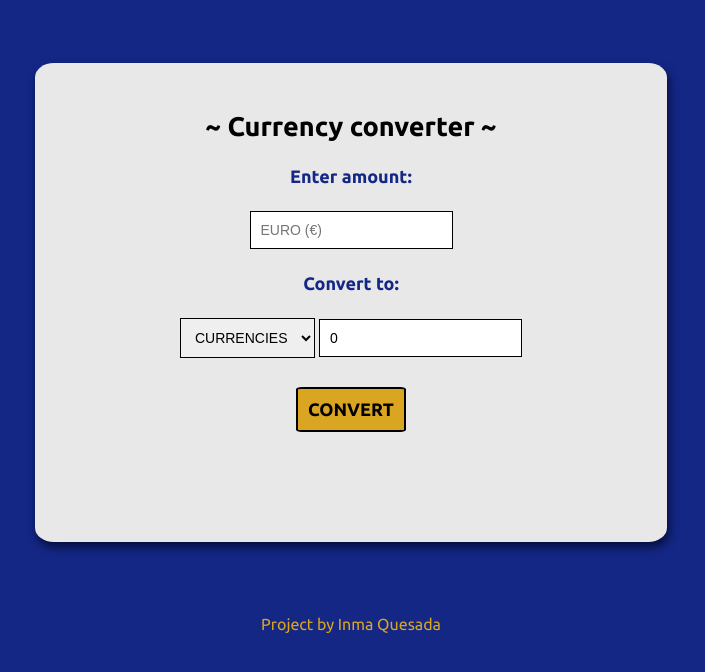
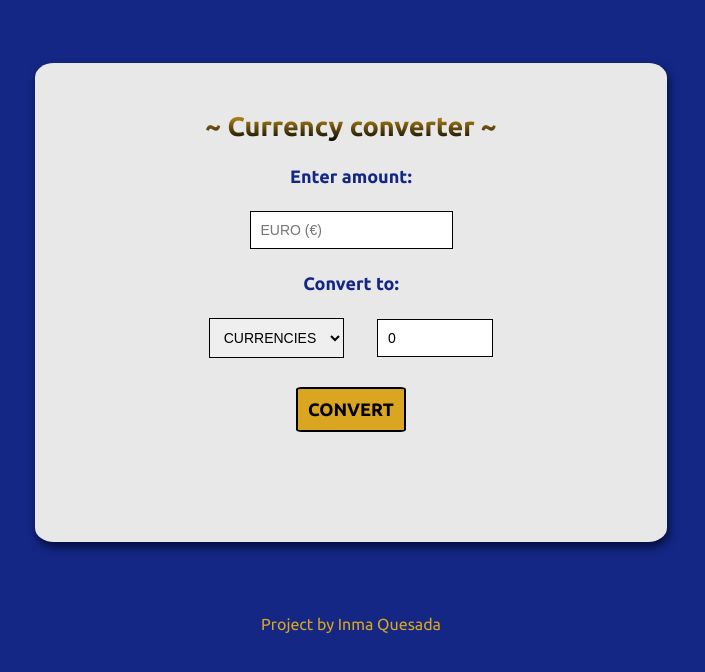
Before and after one commit to nihvix/coin-converter, a plain HTML site: page index.html in a window 1280 px wide. Shown: the whole page, without its empty margins (289-994 px from the left). Drawn offline with Linux system fonts and the light colour scheme.

Commit message:
CSS code clean & organised

```diff
--- a/style.css
+++ b/style.css
@@ -41,24 +41,21 @@
 /*------------------------------
         ELEMENTS IN MAIN
   ------------------------------*/
+h2 {
+    font-weight: 600;
+    background: -webkit-linear-gradient(goldenrod, black);
+    -webkit-background-clip: text;
+    -webkit-text-fill-color: transparent;
+}
 
-h4, label {
+h4 {
     color: rgb(20, 39, 133);
 }
 
-input {
-    padding: 10px;
-    font-size: 14px;
+#formEuro {
+    display: inline;
 }
 
-select {
-    padding: 10px;
-    font-size: 14px;
-}
-
-#formEuro{
-    display: inline;
-}
 #formButton {
     margin: 5%;
     display: flex;
@@ -66,12 +63,15 @@
     justify-content: center;
     align-items: center;
 }
-#formButton p{
-    width: 100%;
-}
+
+/*------------------------------
+        ELEMENTS IN FORM
+  ------------------------------*/
 
 input,
 select {
+    padding: 10px;
+    font-size: 14px;
     border: 1px solid black;
 }
 
@@ -85,6 +85,15 @@
     background-color: goldenrod;
 }
 
+#formButton p {
+    width: 100%;
+}
+
+#output {
+    margin-left: 5%;
+    width: 20%;
+}
+
 #error {
     font-weight: 500;
     font-size: 18px;
```
